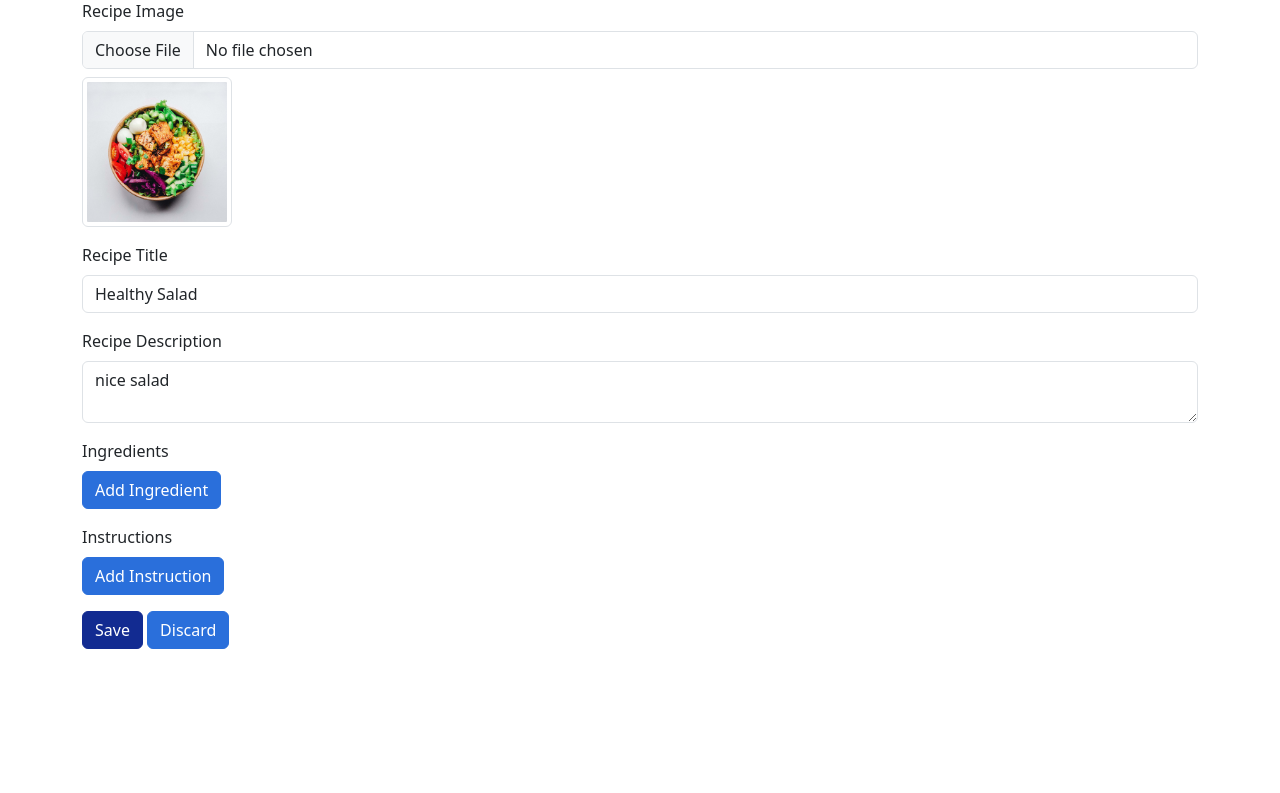
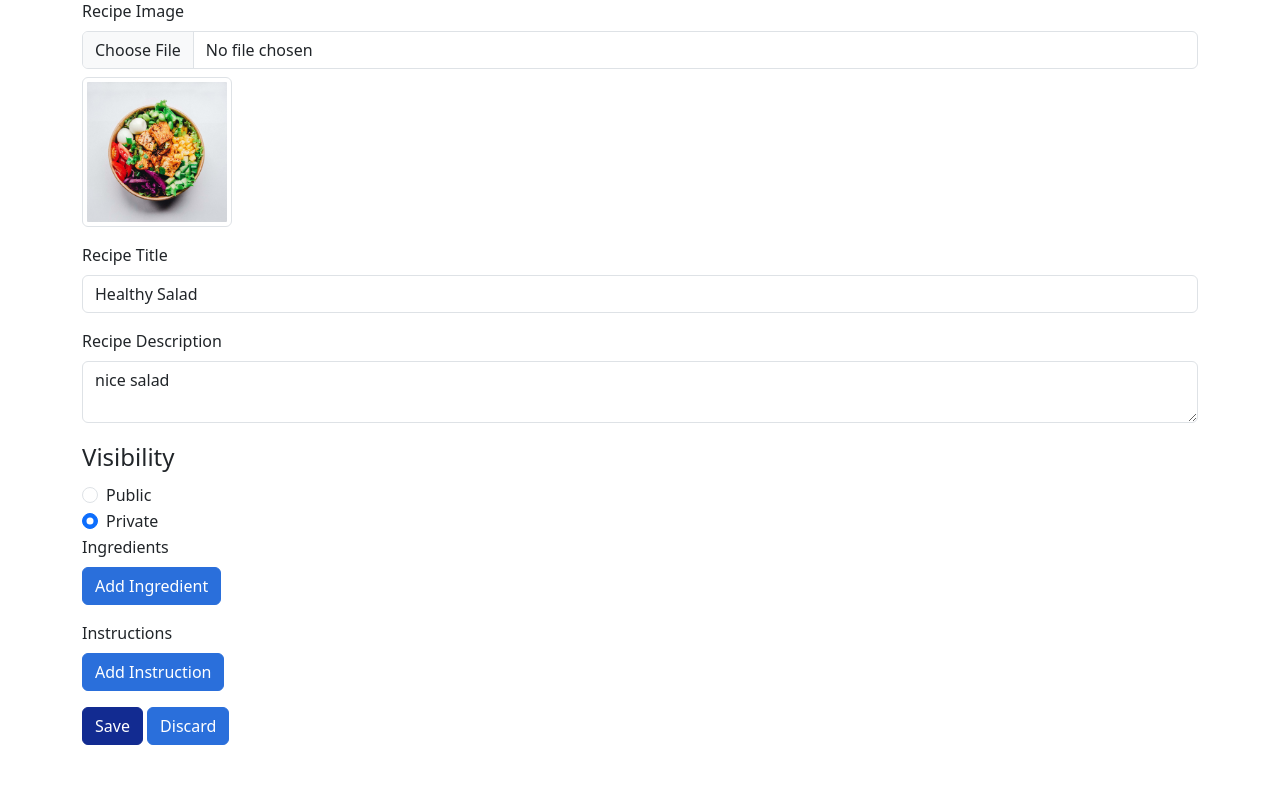
Before and after one commit to sachinmahesh2000/RecipeBuddy, a PHP site: page /editrecipe.php?id=3 in a window 1280 px wide. Shown: the part 121-914 px from the top of the page. Before the commit the page ends 770 px from the top, so only its background shows below. Run offline with PHP 8.4, Linux system fonts and the light colour scheme; data comes from the database, SQL or seed files in the repository; data that the repository does not hold is empty; some libraries are stand-ins or nearby versions.

Commit message:
[Update] createrecipe, editrecipe, mybook, recipes, searchrecipe, upload : added the option to publically show the recipe or keep it private

```diff
--- a/editrecipe.php
+++ b/editrecipe.php
@@ -61,6 +61,7 @@ if ($_SERVER['REQUEST_METHOD'] == 'POST') {
     $quantities = $_POST['quantities'];
     $instructions = $_POST['instructions'];
     $image_path = $recipe['image_path'];
+    $visibility = $_POST['visibilityRadio'];
 
     if ($_FILES['image']['tmp_name']) {
         $image_name = $_FILES['image']['name'];
@@ -72,7 +73,7 @@ if ($_SERVER['REQUEST_METHOD'] == 'POST') {
     try {
 
         //update recipe
-        $sql = "UPDATE recipe SET Title = '$title', Description = '$description', RecipeImagePath = '$image_path', RecipeImageName = '$image_name' WHERE RecipeID = $recipe_id";
+        $sql = "UPDATE recipe SET Title = '$title', Description = '$description', RecipeImagePath = '$image_path', RecipeImageName = '$image_name' isPublic = '$visibility' WHERE RecipeID = $recipe_id";
         if ($conn->query($sql) !== TRUE) {
             throw new Exception("Error updating recipe: " . $conn->error);
         }
@@ -166,6 +167,19 @@ if ($_SERVER['REQUEST_METHOD'] == 'POST') {
                     <label for="description" class="form-label">Recipe Description</label>
                     <textarea class="form-control" id="description" name="description" required><?php echo $recipe['Description']; ?>
                     </textarea>
+                </div>
+                <label class="mb-2 fs-4">Visibility</label>
+                <div class="form-check">
+                    <input class="form-check-input" type="radio" name="visibilityRadio" id="publicRadioID" value="1" <?php if($recipe['isPublic'] == 1) echo "checked";?>>
+                    <label class="form-check-label" for="publicRadioID">
+                        Public
+                    </label>
+                </div>
+                <div class="form-check">
+                    <input class="form-check-input" type="radio" name="visibilityRadio" id="privateRadioID" value="0" <?php if($recipe['isPublic'] == 0) echo "checked";?>>
+                    <label class="form-check-label" for="privateRadioID">
+                        Private
+                    </label>
                 </div>
                 <div class="mb-3">
                     <label class="mb-2" for="ingredients">Ingredients</label>
--- a/recipes.php
+++ b/recipes.php
@@ -121,6 +121,7 @@ $result = mysqli_query($conn, $sql);
                 <?php echo $row['Description']; ?>
               </p>
               <div class="d-flex">
+                <div class="d-flex">
                   <img
                     class="rounded-circle flex-shrink-0 me-3 fit-cover"
                     width="50"
@@ -128,6 +129,7 @@ $result = mysqli_query($conn, $sql);
                     src="<?php echo $row['UserImagePath']; ?>" />
                   <div class="d-flex align-items-center">
                     <p class="fw-bold mb-0"><?php echo $row['Username']; ?></p>
+                  </div>
                 </div>
               </div>
             </div>
--- a/upload.php
+++ b/upload.php
@@ -8,9 +8,7 @@ if ($_SERVER['REQUEST_METHOD'] == 'POST') {
     $ingredients = $_POST['ingredients'];
     $instructions = $_POST['instructions'];
     $units = $_POST['units'];
-    echo "<pre>";
-    print_r($units);
-    echo "</pre>";
+    $visibility = $_POST['visibilityRadio'];
     $quantity = $_POST['quantities'];
     $image = $_FILES['image']['tmp_name'];
     $image_name = $_FILES['image']['name'];
@@ -21,7 +19,7 @@ if ($_SERVER['REQUEST_METHOD'] == 'POST') {
         $conn->begin_transaction();
 
         try {
-            $sql = "INSERT INTO recipe (Title, Description, RecipeImagePath, RecipeImageName) VALUES ('$title', '$description', '$image_path', '$image_name')";
+            $sql = "INSERT INTO recipe (Title, Description, RecipeImagePath, RecipeImageName, isPublic) VALUES ('$title', '$description', '$image_path', '$image_name', '$visibility')";
             if ($conn->query($sql) === TRUE) {
                 $recipe_id = $conn->insert_id;
 
```
Also changed, not shown: createrecipe.php (+13 -0 lines), mybook.php (+14 -0 lines), searchrecipe.php (+6 -3 lines). Lines whose indentation alone changed are shown as unchanged.
